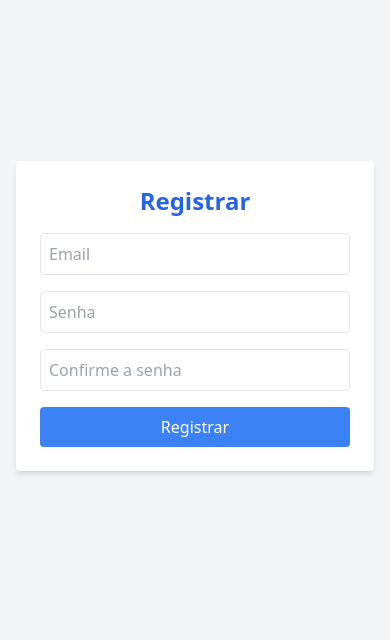
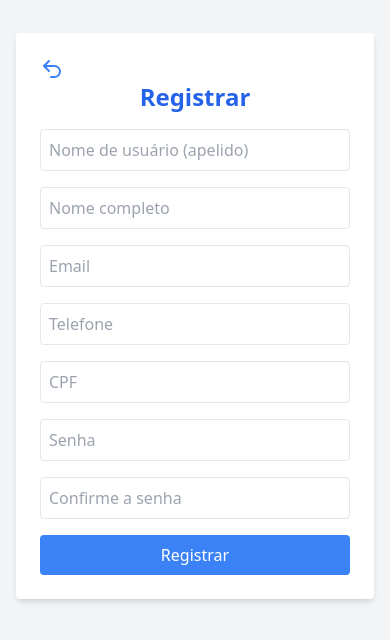
Before and after one commit to FelipePhRosa/Reclamai, a React (Vite) app in the folder frontend/: page /registro in a window 390 px wide. Shown: the part 106-746 px from the top of the page. Built offline with nearby package versions, Linux system fonts and the light colour scheme.

Commit message:
Update: Register page was been updated with phone number & CPF

```diff
--- a/frontend/src/components/Registro.jsx
+++ b/frontend/src/components/Registro.jsx
@@ -1,8 +1,13 @@
 import React, { useState } from 'react';
-import { useNavigate } from 'react-router-dom';
+import { useNavigate, Link } from 'react-router-dom';
+import { Undo2 } from 'lucide-react';
 
 export default function Registro() {
+  const [nameUser, setNameUser] = useState('');
+  const [fullName, setFullName] = useState('');
   const [email, setEmail] = useState('');
+  const [telefone, setTelefone] = useState('');
+  const [cpf, setCpf] = useState('');
   const [password, setPassword] = useState('');
   const [confirmPassword, setConfirmPassword] = useState('');
   const [error, setError] = useState(null);
@@ -17,25 +22,27 @@ export default function Registro() {
     }
 
     try {
-      const res = await fetch('http://localhost:3000/register',
-        {
+      const res = await fetch('http://localhost:3000/register', {
         method: 'POST',
         headers: { 'Content-Type': 'application/json' },
         body: JSON.stringify({
-              nameUser: email.split('@')[0], // ou peça um campo nome real no formulário
+          nameUser,
+          fullName,
           email,
-              password_hash: password,
+          password,  // aqui envia password, não password_hash
         }),
       });
 
-
-      if (!res.ok) throw new Error('Erro ao registrar');
+      if (!res.ok) {
+        const errorData = await res.json();
+        throw new Error(errorData.message || 'Erro ao registrar');
+      }
 
       const data = await res.json();
       console.log('Registro response:', data);
 
       setError(null);
-      navigate('/login'); // Vai para login após registro bem-sucedido
+      navigate('/login');
     } catch (err) {
       setError(err.message);
     }
@@ -44,7 +51,32 @@ export default function Registro() {
   return (
     <div className="flex flex-col items-center justify-center min-h-screen bg-gray-100 p-4">
       <form onSubmit={handleRegistro} className="bg-white p-6 rounded shadow-md w-full max-w-sm">
+        <div>
+        <Link to ="/login"
+        ><Undo2  className='text-blue-500'/>
+        </Link>
+        </div>
+
         <h2 className="text-2xl mb-4 font-bold text-center text-blue-600">Registrar</h2>
+
+        <input
+          type="text"
+          placeholder="Nome de usuário (apelido)"
+          className="border p-2 w-full mb-4 rounded"
+          value={nameUser}
+          onChange={(e) => setNameUser(e.target.value)}
+          required
+        />
+
+        <input
+          type="text"
+          placeholder="Nome completo"
+          className="border p-2 w-full mb-4 rounded"
+          value={fullName}
+          onChange={(e) => setFullName(e.target.value)}
+          required
+        />
+
         <input
           type="email"
           placeholder="Email"
@@ -53,6 +85,23 @@ export default function Registro() {
           onChange={(e) => setEmail(e.target.value)}
           required
         />
+
+        <input
+          type="text"
+          placeholder="Telefone"
+          className="border p-2 w-full mb-4 rounded"
+          value={telefone}
+          onChange={(e) => setTelefone(e.target.value)}
+        />
+
+        <input
+          type="text"
+          placeholder="CPF"
+          className="border p-2 w-full mb-4 rounded"
+          value={cpf}
+          onChange={(e) => setCpf(e.target.value)}
+        />
+
         <input
           type="password"
           placeholder="Senha"
@@ -61,6 +110,7 @@ export default function Registro() {
           onChange={(e) => setPassword(e.target.value)}
           required
         />
+
         <input
           type="password"
           placeholder="Confirme a senha"
@@ -69,8 +119,13 @@ export default function Registro() {
           onChange={(e) => setConfirmPassword(e.target.value)}
           required
         />
+
         {error && <p className="text-red-500 mb-4">{error}</p>}
-        <button type="submit" className="bg-blue-500 text-white p-2 rounded w-full hover:bg-blue-400">
+
+        <button
+          type="submit"
+          className="bg-blue-500 text-white p-2 rounded w-full hover:bg-blue-400"
+        >
           Registrar
         </button>
       </form>
```
Lines whose indentation alone changed are shown as unchanged.
